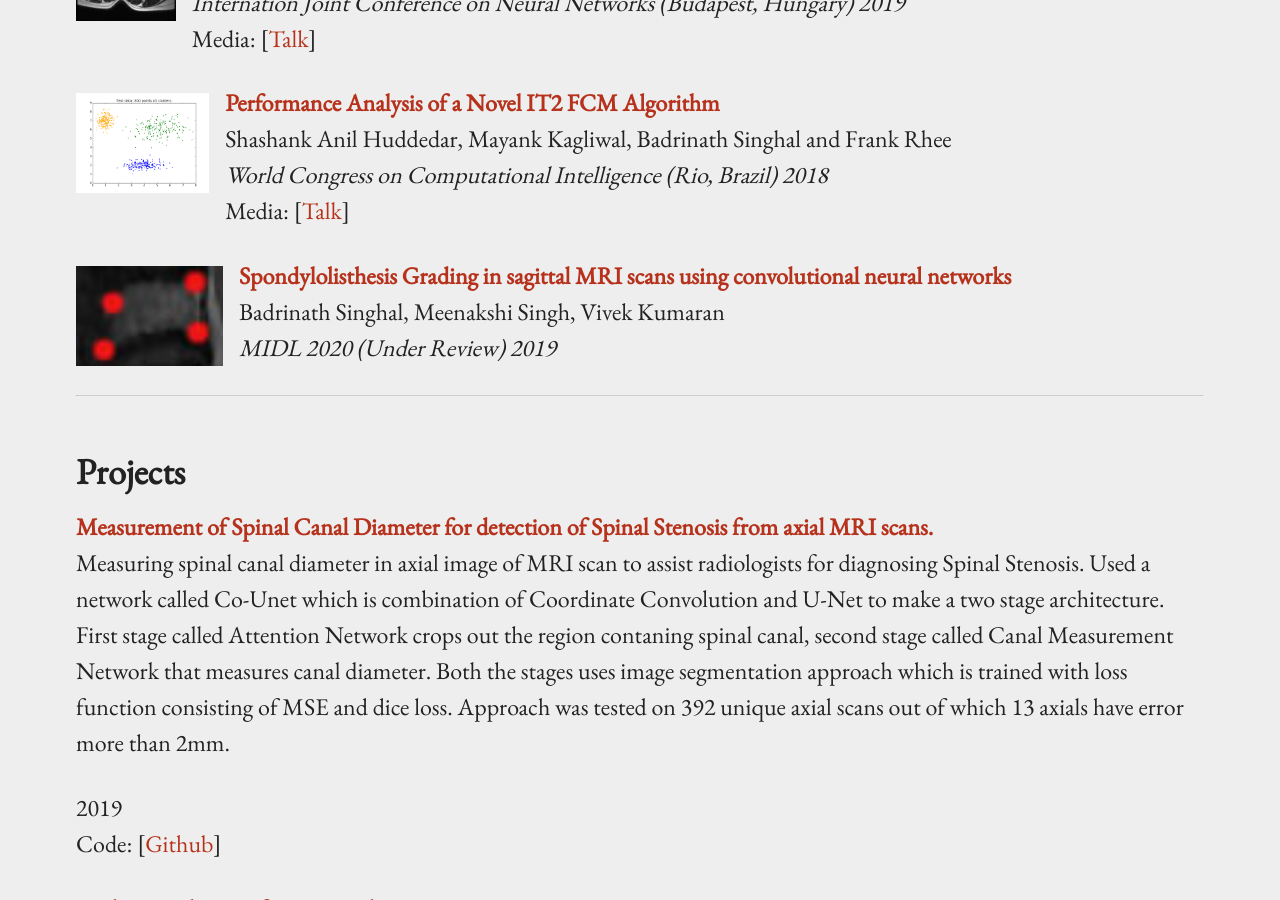
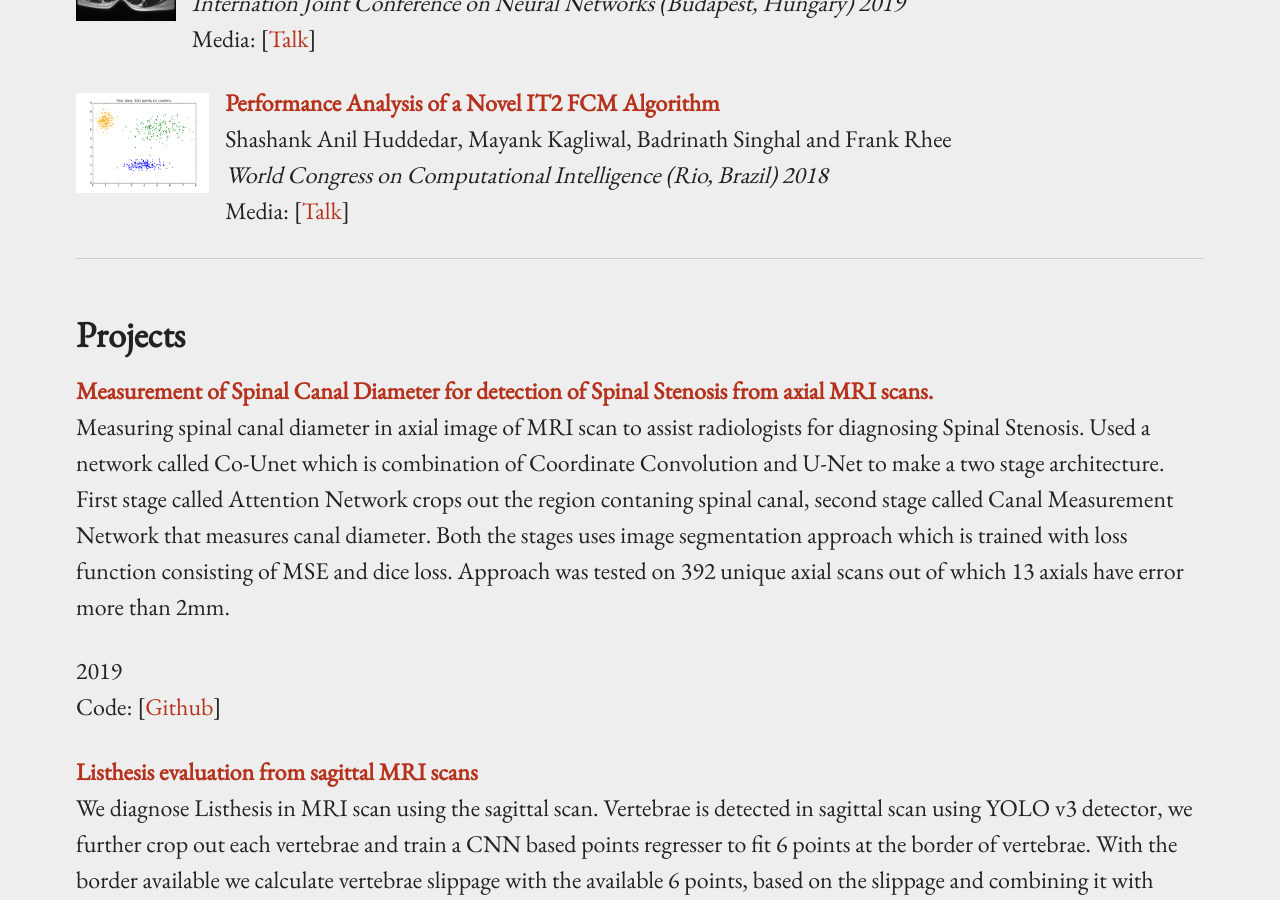
Before and after one commit to BadrinathS/BadrinathS.github.io, a Jekyll site: the page built from research.md, in a window 1280 px wide and 900 px high, scrolled down 412 px. Built offline with Jekyll 4.4.1, drawn with Linux system fonts in a browser that asks for light colours; some of the changed lines change nothing that is shown.

Commit message:
Update research.md

```diff
--- a/research.md
+++ b/research.md
@@ -29,14 +29,14 @@
           url:  "/resume/wcci_fuzzy.pdf"
 
 
-    - title:   "Spondylolisthesis Grading in sagittal MRI scans using convolutional neural networks"
-      author:  "Badrinath Singhal, Meenakshi Singh, Vivek Kumaran"
-      conference: "MIDL 2020"
-      note:    "Under Review"
-      year:    "2019"
-      url:     "/resume/RSNA.pdf"
+    # - title:   "Spondylolisthesis Grading in sagittal MRI scans using convolutional neural networks"
+    #   author:  "Badrinath Singhal, Meenakshi Singh, Vivek Kumaran"
+    #   conference: "MIDL 2020"
+    #   note:    "Under Review"
+    #   year:    "2019"
+    #   url:     "/resume/RSNA.pdf"
     #  doi:     "http://dx.doi.org"
-      image:   "/images/C6_4points.jpg"
+    #  image:   "/images/C6_4points.jpg"
     # media:
     #    - name: "Talk"
     #      url:  "https://drive.google.com/open?id=1uSlK-YbxPpXahhAKOOF0B_HHH4uay_i0"
```
